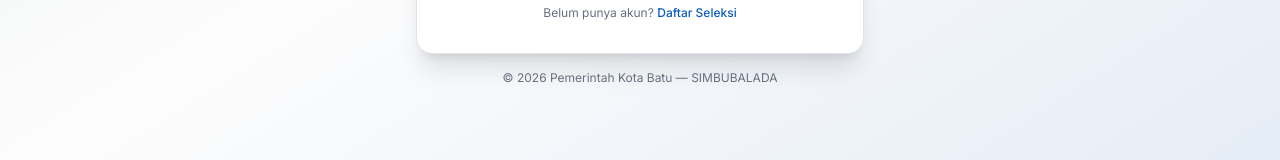
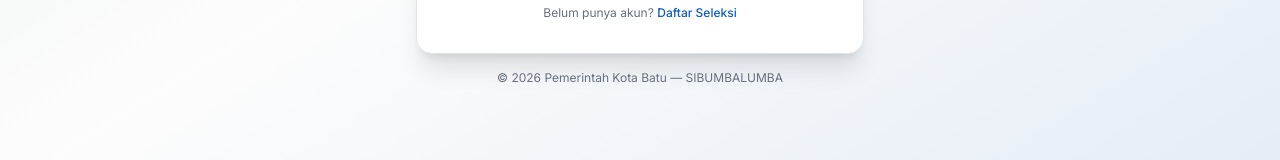
Before and after one commit to panselbumdkwb-commits/sibumbaluba, a Next.js app: page /portal-peserta/login in a window 1280 px wide. Shown: the part 608-768 px from the top of the page. Built offline with nearby package versions, Linux system fonts and the light colour scheme; no server answers.

Commit message:
Update page.tsx

```diff
--- a/app/portal-peserta/login/page.tsx
+++ b/app/portal-peserta/login/page.tsx
@@ -103,7 +103,7 @@ export default function PortalPesertaLoginPage() {
           </div>
         </div>
         <p className="text-center text-xs text-muted-foreground mt-4">
-          © {new Date().getFullYear()} Pemerintah Kota Batu — SIMBUBALADA
+          © {new Date().getFullYear()} Pemerintah Kota Batu — SIBUMBALUMBA
         </p>
       </div>
     </div>
```
